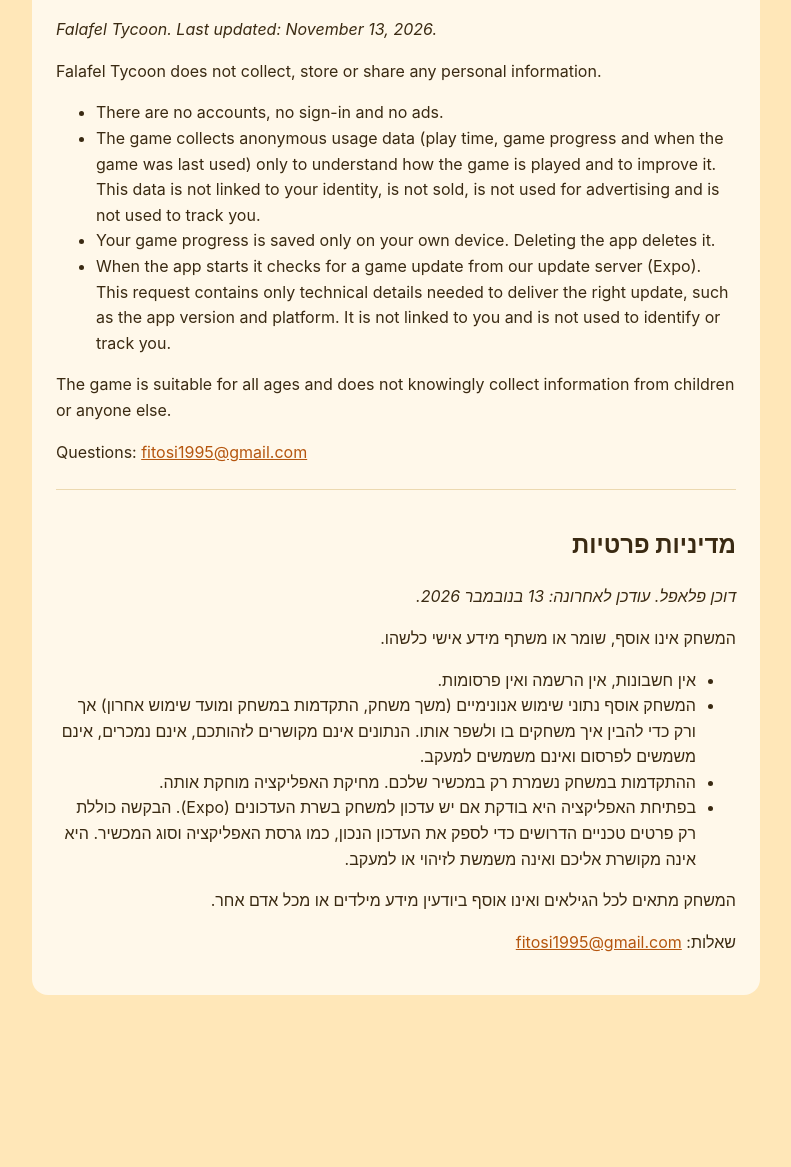
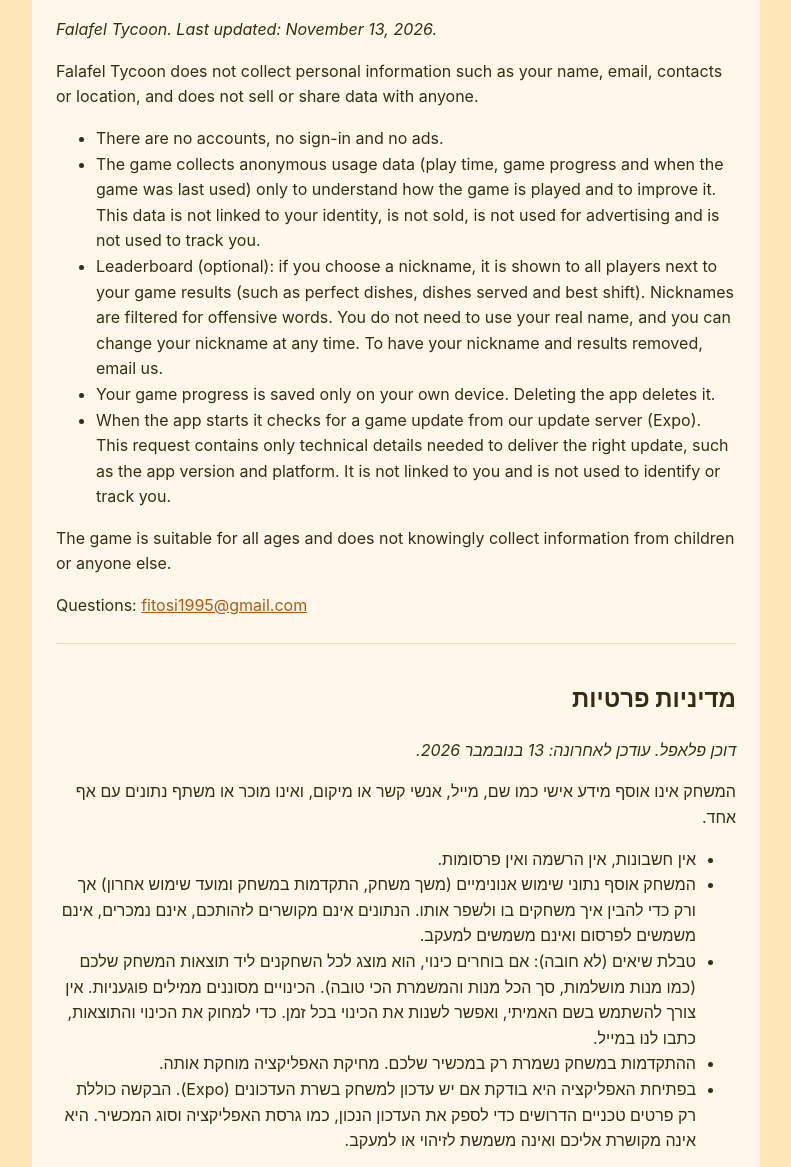
Before and after one commit to creative95il/falafel-tycoon-site, a plain HTML site: page privacy.html in a window 1280 px wide. Shown: the part 109-1276 px from the top of the page, without its empty margins (244-1035 px from the left). Before the commit the page ends 1128 px from the top, so only its background shows below. Drawn offline with Linux system fonts and the light colour scheme.

Commit message:
Privacy: the optional leaderboard nickname and results
Co-Authored-By: Claude Opus 5.5 <noreply@anthropic.com>

```diff
--- a/privacy.html
+++ b/privacy.html
@@ -16,10 +16,11 @@
   <section>
     <h1>Privacy Policy</h1>
     <p><em>Falafel Tycoon. Last updated: November 13, 2026.</em></p>
-    <p>Falafel Tycoon does not collect, store or share any personal information.</p>
+    <p>Falafel Tycoon does not collect personal information such as your name, email, contacts or location, and does not sell or share data with anyone.</p>
     <ul>
       <li>There are no accounts, no sign-in and no ads.</li>
       <li>The game collects anonymous usage data (play time, game progress and when the game was last used) only to understand how the game is played and to improve it. This data is not linked to your identity, is not sold, is not used for advertising and is not used to track you.</li>
+      <li>Leaderboard (optional): if you choose a nickname, it is shown to all players next to your game results (such as perfect dishes, dishes served and best shift). Nicknames are filtered for offensive words. You do not need to use your real name, and you can change your nickname at any time. To have your nickname and results removed, email us.</li>
       <li>Your game progress is saved only on your own device. Deleting the app deletes it.</li>
       <li>When the app starts it checks for a game update from our update server (Expo). This request contains only technical details needed to deliver the right update, such as the app version and platform. It is not linked to you and is not used to identify or track you.</li>
     </ul>
@@ -29,10 +30,11 @@
   <section dir="rtl" lang="he">
     <h1>מדיניות פרטיות</h1>
     <p><em>דוכן פלאפל. עודכן לאחרונה: 13 בנובמבר 2026.</em></p>
-    <p>המשחק אינו אוסף, שומר או משתף מידע אישי כלשהו.</p>
+    <p>המשחק אינו אוסף מידע אישי כמו שם, מייל, אנשי קשר או מיקום, ואינו מוכר או משתף נתונים עם אף אחד.</p>
     <ul>
       <li>אין חשבונות, אין הרשמה ואין פרסומות.</li>
       <li>המשחק אוסף נתוני שימוש אנונימיים (משך משחק, התקדמות במשחק ומועד שימוש אחרון) אך ורק כדי להבין איך משחקים בו ולשפר אותו. הנתונים אינם מקושרים לזהותכם, אינם נמכרים, אינם משמשים לפרסום ואינם משמשים למעקב.</li>
+      <li>טבלת שיאים (לא חובה): אם בוחרים כינוי, הוא מוצג לכל השחקנים ליד תוצאות המשחק שלכם (כמו מנות מושלמות, סך הכל מנות והמשמרת הכי טובה). הכינויים מסוננים ממילים פוגעניות. אין צורך להשתמש בשם האמיתי, ואפשר לשנות את הכינוי בכל זמן. כדי למחוק את הכינוי והתוצאות, כתבו לנו במייל.</li>
       <li>ההתקדמות במשחק נשמרת רק במכשיר שלכם. מחיקת האפליקציה מוחקת אותה.</li>
       <li>בפתיחת האפליקציה היא בודקת אם יש עדכון למשחק בשרת העדכונים (Expo). הבקשה כוללת רק פרטים טכניים הדרושים כדי לספק את העדכון הנכון, כמו גרסת האפליקציה וסוג המכשיר. היא אינה מקושרת אליכם ואינה משמשת לזיהוי או למעקב.</li>
     </ul>
```
